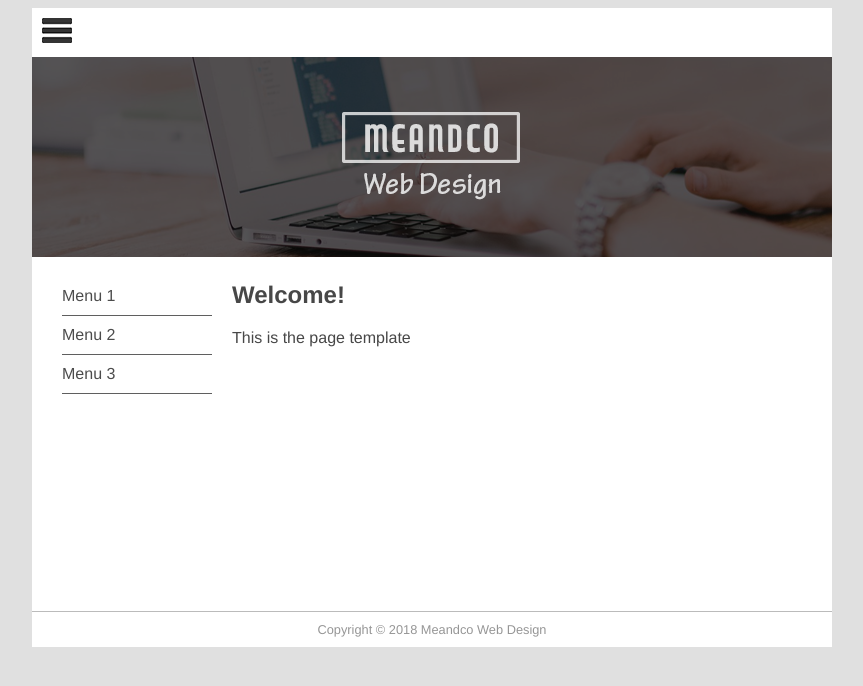
After one commit to nycowboy04/mfdw_project, a Django app: template mfdw_site/templates/pages/page.html in a window 1280 px wide. The commit adds this page. Shown: the top 686 px of the page, without its empty margins (208-1071 px from the left). Run offline with Django 3.2, Linux system fonts and the light colour scheme; the template is opened without the code that fills it, so the values that code supplies are empty.

Commit message:
created a pages html file that extended the base html template. git checkout master

```diff
--- a/mfdw_site/templates/base.html
+++ b/mfdw_site/templates/base.html
@@ -19,8 +19,10 @@
         </nav>
       </aside>
       <section id="main">
+        {% block content %}
         <h1>Welcome!</h1>
         <p>This is the site template</p>
+        {% endblock content %}
       </section>
       <footer id="footer">Copyright &copy 2018 Meandco Web Design</footer>
     </div>
--- /dev/null
+++ b/mfdw_site/templates/pages/page.html
@@ -0,0 +1,7 @@
+{% extends "base.html" %}
+
+{% block content %}
+<h1> Welcome! </h1>
+<p> This is the page template</p>
+
+{% endblock content %}
--- a/pages/views.py
+++ b/pages/views.py
@@ -3,4 +3,4 @@ from django.shortcuts import render
 
 def index (request):
 #    return HttpResponse("<h1>The Meandco Homepage</h1>")
-    return render(request, "base.html")
+    return render(request, "pages/page.html")
```
